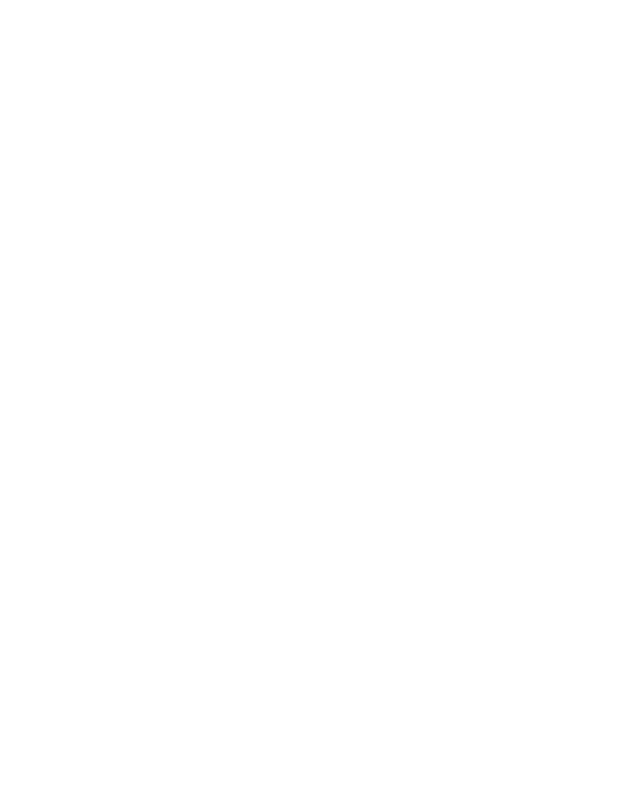
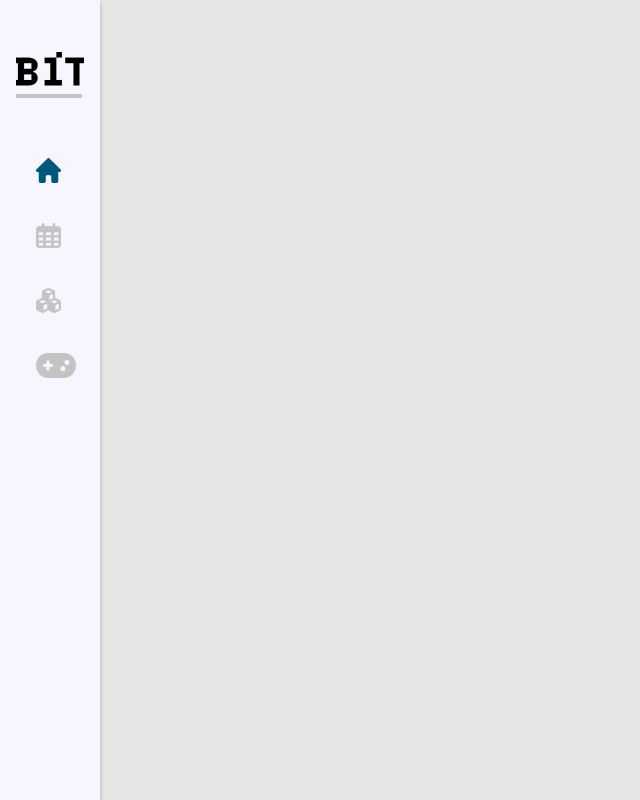
Before and after one commit to EBliujus/Friday-Challange, a website: page index.html in a window 1280 px wide. Shown: the whole page, without its empty margins (0-640 px from the left). Drawn offline with Linux system fonts and the light colour scheme.

Commit message:
nav icons

```diff
--- a/index.html
+++ b/index.html
@@ -5,10 +5,37 @@
     <meta http-equiv="X-UA-Compatible" content="IE=edge">
     <meta name="viewport" content="width=device-width, initial-scale=1.0">
     <title>Document</title>
+    <link rel="stylesheet" href="./styles/font-awesome.min.css">
     <link rel="stylesheet" href="./styles/layout.css">
     <link rel="stylesheet" href="./styles/global.css">
 </head>
 <body>
-
+    <nav>
+        <div>
+            <section class="logo" >
+                <img src="./assets/logo.png" alt="BIT logo">
+            </section>
+            <div class="line"></div>
+            <section class="meniu "><a href="#">
+                <img src="./assets/home.png" alt="home">
+                <span class="nav-text"></span>
+            </a></section>
+            <section class="meniu"><a href="#">
+                <img src="./assets/Calendar.png" alt="Calendar">
+                <span class="nav-text"></span>
+            </a></section>
+            <section class="meniu"><a href="#">
+                <img src="./assets/FE.png" alt="FE">
+                <span class="nav-text"></span>
+            </a></section>
+            <section class="meniu" ><a href="#">
+                <img src="./assets/Games.png" alt="Games">
+                <span class="nav-text"></span>
+            </a></section>
+        </div>
+    </nav>
+    <footer>
+        <!-- <p class="copyright"> &copy; Baltic Institute of Technology</p> -->
+    </footer>
 </body>
 </html>
--- a/styles/global.css
+++ b/styles/global.css
@@ -0,0 +1,14 @@
+@import url('https://fonts.googleapis.com/css2?family=Montserrat:wght@500&display=swap');
+
+:root {
+    background: #E5E5E5;;
+}
+body {
+    margin: 0;
+    padding: 0;
+    border: none;
+    text-decoration: none;
+    vertical-align: top;
+    box-sizing: border-box;
+    font-family: 'Montserrat', sans-serif;
+}
--- a/styles/layout.css
+++ b/styles/layout.css
@@ -0,0 +1,31 @@
+nav {
+    position: absolute;
+    width: 100px;
+    top: 0;
+    bottom: 0;
+    background-color: #f7f6ff;
+    box-shadow: 0px 4px 4px rgba(0, 0, 0, 0.25)
+}
+.line {
+    position: relative;
+    width: 62px;
+    height: 0px;
+    left: 16px;
+    top: 60px;
+    border: 2px solid #C4C4C4;
+}
+.logo {
+    position: relative;
+    width: 68px;
+    height: 34px;
+    left: 16px;
+    top: 52px;
+}
+.meniu {
+    position: relative;
+    padding: 20px 0 20px 20px;
+    width: 25px;
+    height: 25px;
+    left: 16px;
+    top: 100px;
+}
```
